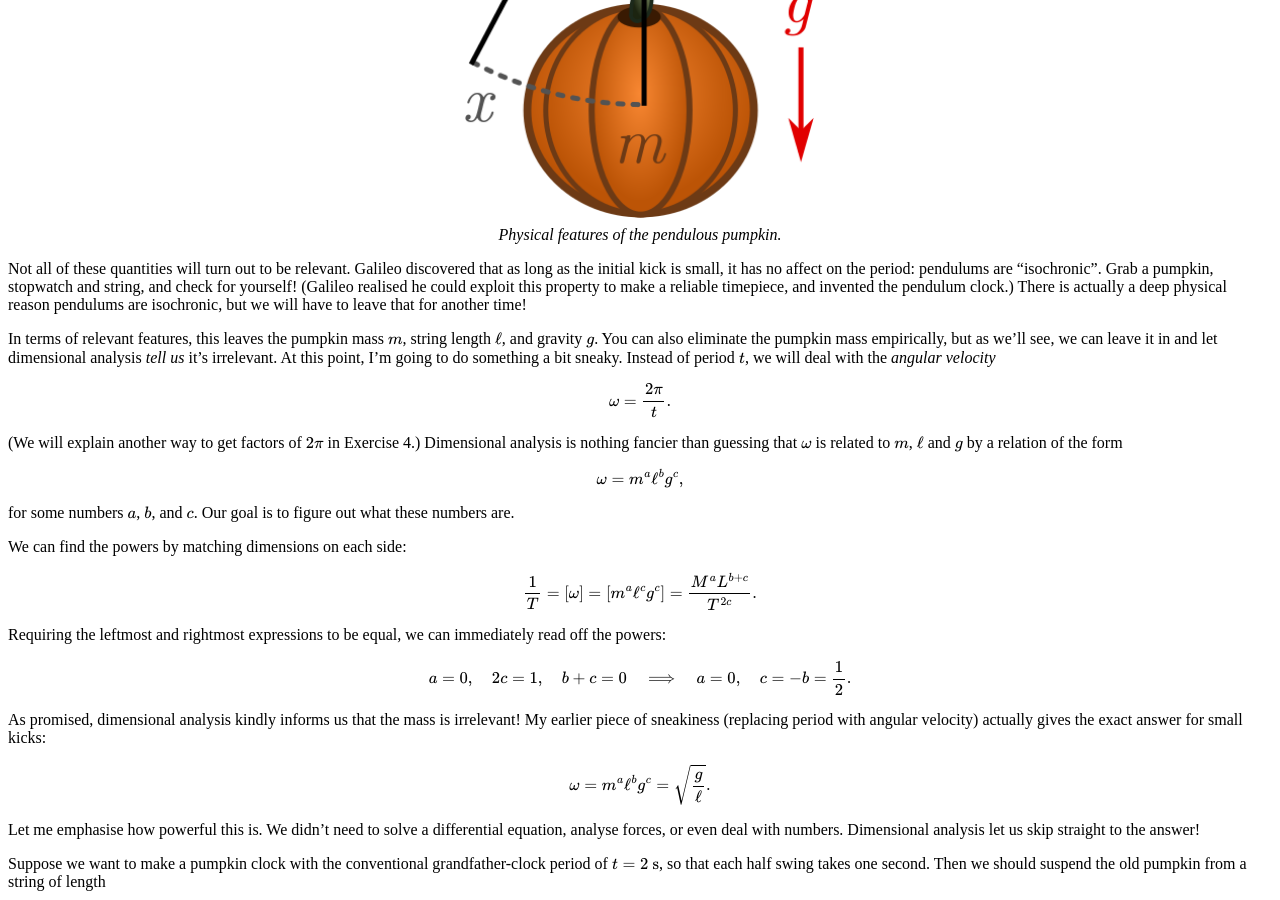
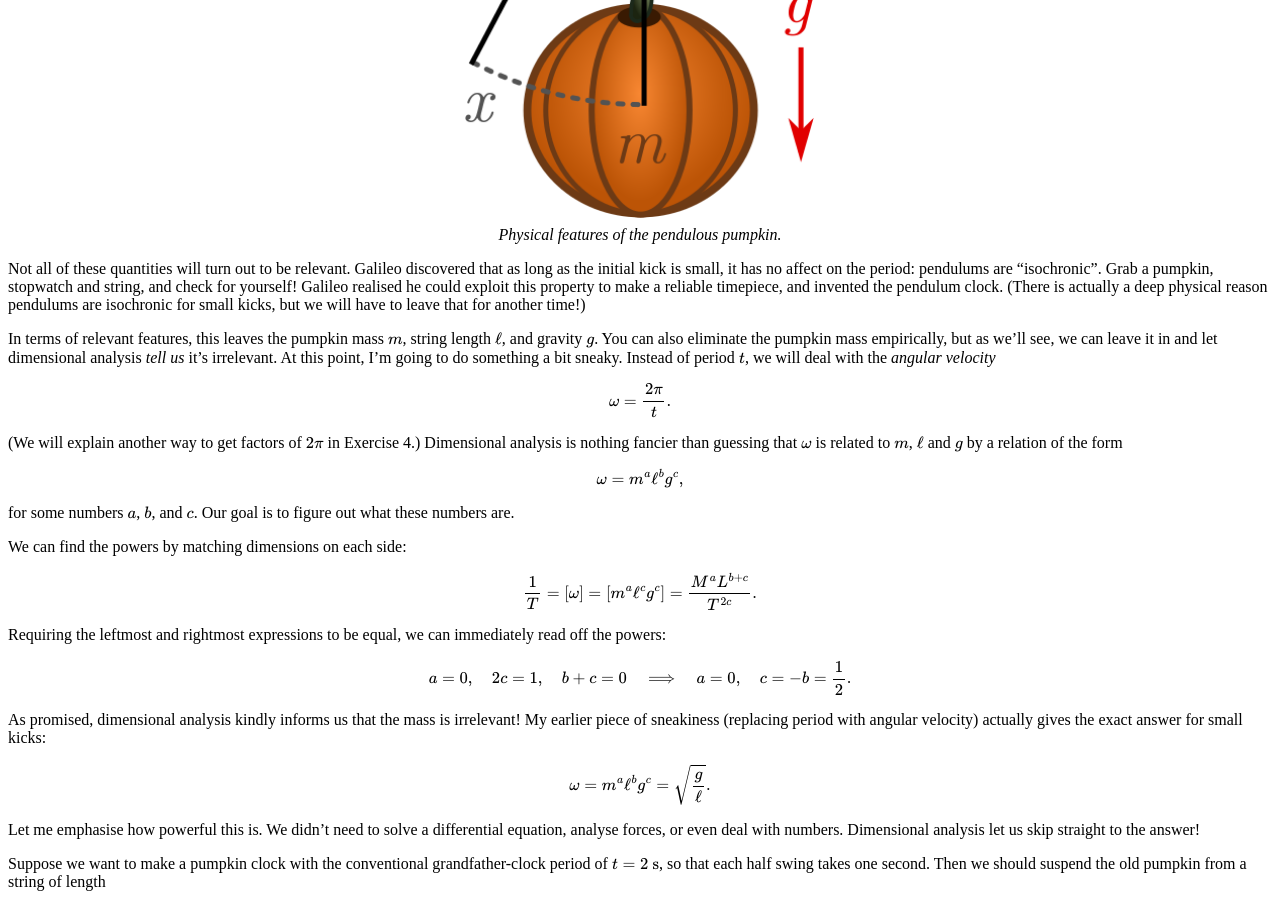
Before and after one commit to hapax/hapax.github.io, a Jekyll site: the page built from assets/simple-physics.md, in a window 1280 px wide and 900 px high, scrolled down 4438 px. Built offline with Jekyll 4.4.1, drawn with Linux system fonts in a browser that asks for light colours; our own code applies the rules of GitHub Pages for plain Markdown files; formulas are drawn with MathJax 3; a script that is not in the unit is left out.

Commit message:
Update pics

```diff
--- a/assets/simple-physics.md
+++ b/assets/simple-physics.md
@@ -226,10 +226,10 @@ Not all of these quantities will turn out to be relevant.
 Galileo discovered that as long as the initial kick is
 small, it has no affect on the period: pendulums are "isochronic".
 Grab a pumpkin, stopwatch and string, and check for yourself!
-(Galileo realised he could exploit this property to make a reliable
-timepiece, and invented the pendulum clock.)
-There is actually a deep physical reason pendulums are isochronic, but
-we will have to leave that for another time!
+Galileo realised he could exploit this property to make a reliable
+timepiece, and invented the pendulum clock.
+(There is actually a deep physical reason pendulums are isochronic for
+small kicks, but we will have to leave that for another time!)
 
 In terms of relevant features, this leaves the pumpkin mass $m$, string length $\ell$, and gravity $g$.
 You can also eliminate the pumpkin mass empirically, but as we'll see,
```
Also changed, not shown: images/posts/hacker3.png, images/posts/hacker6.png, 2 other files.
